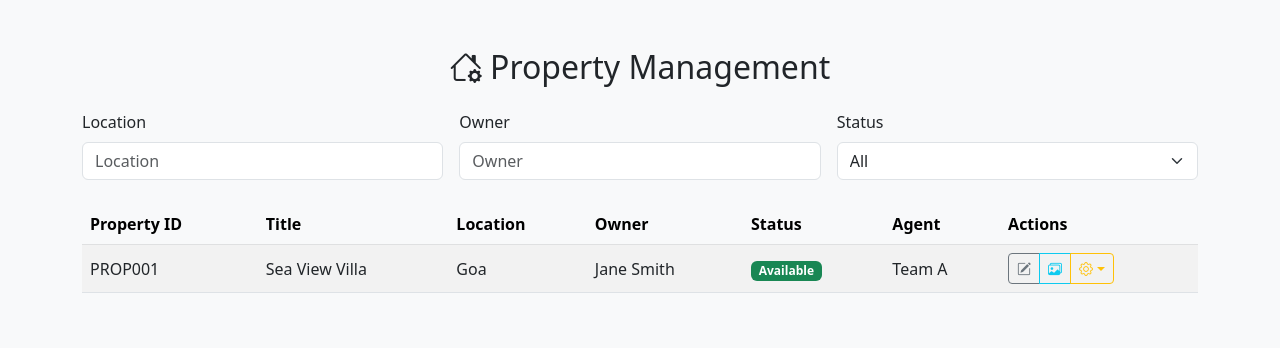
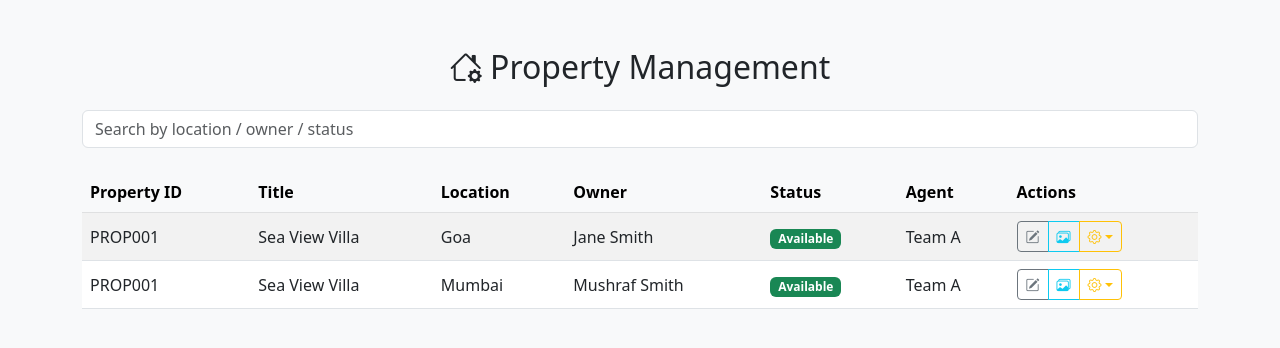
Before and after one commit to Veena-Infotech/VEC, a PHP site: page /manage-property-page.php in a window 1280 px wide. Shown: the top 348 px of the page. Run offline with PHP 8.4, Linux system fonts and the light colour scheme; some libraries are stand-ins or nearby versions.

Commit message:
property-management search added

```diff
--- a/manage-property-page.php
+++ b/manage-property-page.php
@@ -1,8 +1,9 @@
 <!DOCTYPE html>
 <html lang="en">
+
 <head>
   <meta charset="UTF-8" />
-  <meta name="viewport" content="width=device-width, initial-scale=1.0"/>
+  <meta name="viewport" content="width=device-width, initial-scale=1.0" />
   <title>Manage Properties</title>
 
   <!-- Bootstrap CSS -->
@@ -10,7 +11,6 @@
   <link href="https://cdn.jsdelivr.net/npm/bootstrap-icons@1.10.5/font/bootstrap-icons.css" rel="stylesheet">
 
   <!-- DataTables Bootstrap5 -->
-  <link href="https://cdn.datatables.net/1.13.6/css/dataTables.bootstrap5.min.css" rel="stylesheet">
 
   <!-- GSAP -->
   <script src="https://cdn.jsdelivr.net/npm/gsap@3.12.2/dist/gsap.min.js"></script>
@@ -20,37 +20,22 @@
     .table-responsive {
       overflow: visible !important;
     }
+
     .dropdown-menu {
       z-index: 1055 !important;
     }
   </style>
 </head>
+
 <body class="bg-light">
 
   <div class="container my-5">
     <h2 class="text-center mb-4"><i class="bi bi-house-gear"></i> Property Management</h2>
 
     <!-- Filters -->
-    <form class="row g-3 mb-4">
-      <div class="col-md-4">
-        <label for="filterLocation" class="form-label">Location</label>
-        <input type="text" class="form-control" id="filterLocation" placeholder="Location">
+    <div class="mb-4">
+      <input type="text" class="form-control" id="multiSearchInput" placeholder="Search by location / owner / status">
     </div>
-      <div class="col-md-4">
-        <label for="filterOwner" class="form-label">Owner</label>
-        <input type="text" class="form-control" id="filterOwner" placeholder="Owner">
-      </div>
-      <div class="col-md-4">
-        <label for="filterStatus" class="form-label">Status</label>
-        <select class="form-select" id="filterStatus">
-          <option value="">All</option>
-          <option>Available</option>
-          <option>Sold</option>
-          <option>Rented</option>
-          <option>Archived</option>
-        </select>
-      </div>
-    </form>
 
     <!-- Property Table -->
     <div class="table-responsive mt-4">
@@ -89,6 +74,29 @@
             </td>
           </tr>
           <!-- More rows can be added -->
+          <tr>
+            <td>PROP001</td>
+            <td>Sea View Villa</td>
+            <td>Mumbai</td>
+            <td>Mushraf Smith</td>
+            <td><span class="badge bg-success">Available</span></td>
+            <td>Team A</td>
+            <td class="position-relative">
+              <div class="btn-group">
+                <button class="btn btn-sm btn-outline-secondary" onclick="openEditModal('PROP001')"><i class="bi bi-pencil-square"></i></button>
+                <button class="btn btn-sm btn-outline-info" onclick="openPreviewModal()"><i class="bi bi-images"></i></button>
+                <button class="btn btn-sm btn-outline-warning dropdown-toggle" data-bs-toggle="dropdown"><i class="bi bi-gear"></i></button>
+                <ul class="dropdown-menu">
+                  <li><a class="dropdown-item" href="#" onclick="assignAgent('PROP001')"><i class="bi bi-person-plus"></i> Assign Agent</a></li>
+                  <li><a class="dropdown-item" href="#" onclick="showToast('Marked as Sold')"><i class="bi bi-check-circle"></i> Mark as Sold</a></li>
+                  <li><a class="dropdown-item" href="#" onclick="showToast('Marked as Rented')"><i class="bi bi-house-door"></i> Mark as Rented</a></li>
+                  <li><a class="dropdown-item" href="#" onclick="showToast('Archived')"><i class="bi bi-archive"></i> Archive</a></li>
+                </ul>
+              </div>
+            </td>
+          </tr>
+
+
         </tbody>
       </table>
     </div>
@@ -161,7 +169,6 @@
   <script src="https://cdn.datatables.net/1.13.6/js/jquery.dataTables.min.js"></script>
   <script src="https://cdn.datatables.net/1.13.6/js/dataTables.bootstrap5.min.js"></script>
   <script src="https://code.jquery.com/jquery-3.7.0.min.js"></script>
-
  <script>
   function showToast(message) {
     document.getElementById("toastMessage").innerText = message;
@@ -182,11 +189,18 @@
     if (agent) showToast(`Assigned to ${agent}`);
   }
 
-    // Initialize DataTables
-    $(document).ready(function () {
-      $('#propertyTable').DataTable();
+  // ✅ Basic search logic
+  document.getElementById("multiSearchInput").addEventListener("input", function () {
+    const filter = this.value.toLowerCase();
+    const rows = document.querySelectorAll("#propertyTable tbody tr");
 
-      // GSAP animation
+    rows.forEach(row => {
+      const text = row.innerText.toLowerCase();
+      row.style.display = text.includes(filter) ? "" : "none";
+    });
+  });
+
+  // Optional GSAP
   gsap.from("table", {
     scrollTrigger: {
       trigger: "table",
@@ -196,7 +210,11 @@
     opacity: 0,
     duration: 1
   });
-    });
 </script>
+
+
+
+
 </body>
+
 </html>
```
Lines whose indentation alone changed are shown as unchanged.
